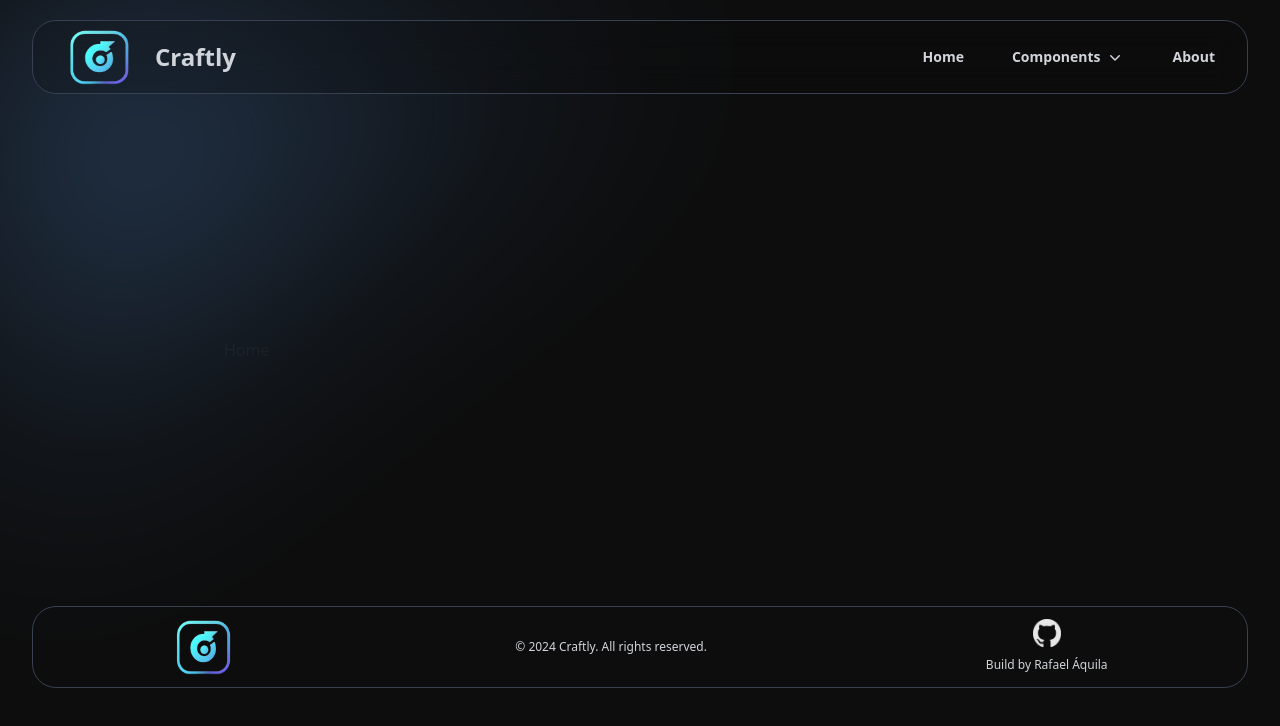
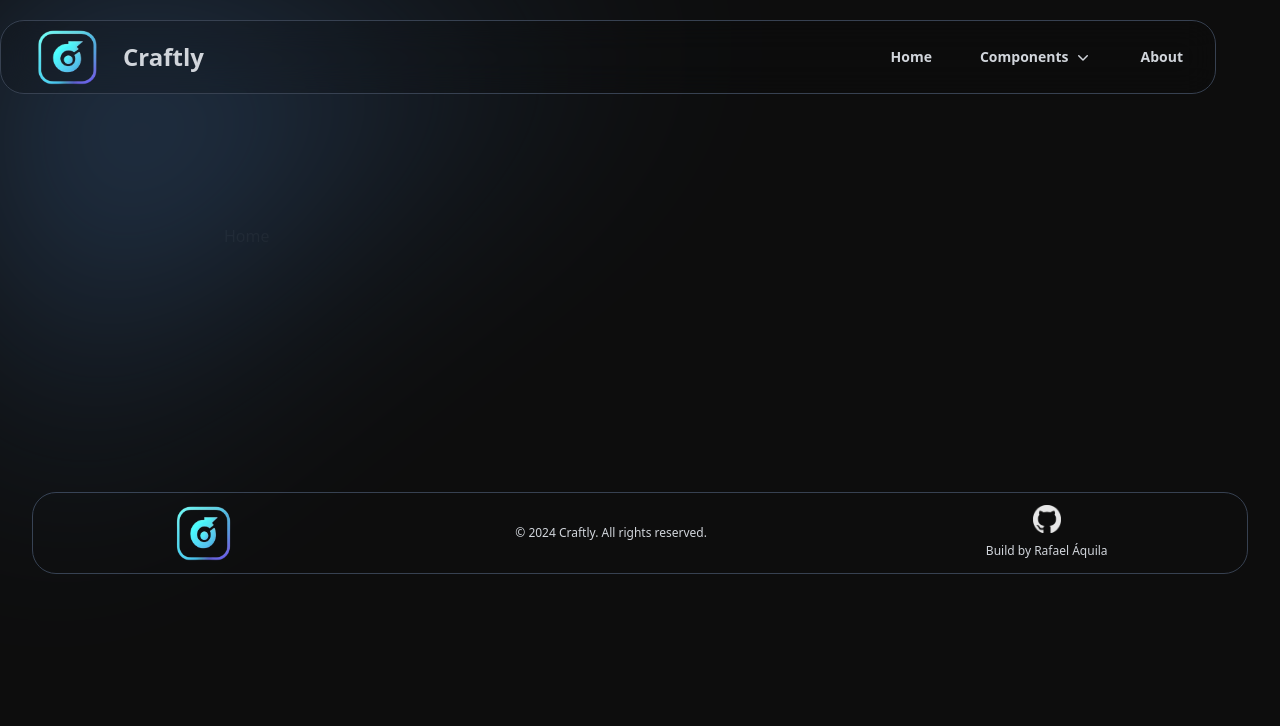
Before and after one commit to rafael-bit/craftly, a Next.js app: page / in a window 1280 px wide. Shown: the top 726 px of the page. Built offline with nearby package versions, Linux system fonts and the light colour scheme.

Commit message:
feat: header constants

```diff
--- a/app/components/Header.tsx
+++ b/app/components/Header.tsx
@@ -13,29 +13,13 @@ import {
 	PopoverPanel,
 } from '@headlessui/react'
 import {
-	ArrowPathIcon,
 	Bars3Icon,
-	ChartPieIcon,
-	CursorArrowRaysIcon,
-	FingerPrintIcon,
-	SquaresPlusIcon,
 	XMarkIcon,
 } from '@heroicons/react/24/outline'
-import { ChevronDownIcon, PhoneIcon, PlayCircleIcon } from '@heroicons/react/20/solid'
+import { ChevronDownIcon } from '@heroicons/react/20/solid'
 import Image from 'next/image'
 import Link from 'next/link'
-
-const products = [
-	{ name: 'Header', description: 'Get a better understanding of your traffic', href: '#', icon: ChartPieIcon },
-	{ name: 'Aside', description: 'Speak directly to your customers', href: '#', icon: CursorArrowRaysIcon },
-	{ name: 'Form', description: 'Your customers’ data will be safe and secure', href: '#', icon: FingerPrintIcon },
-	{ name: 'Button', description: 'Connect with third-party tools', href: '#', icon: SquaresPlusIcon },
-	{ name: 'Footer', description: 'Build strategic funnels that will convert', href: '#', icon: ArrowPathIcon },
-]
-const callsToAction = [
-	{ name: 'Watch demo', href: '#', icon: PlayCircleIcon },
-	{ name: 'About Us', href: '#', icon: PhoneIcon },
-]
+import { products, callsToAction } from '@/constants/header'
 
 export default function Header() {
 	const [mobileMenuOpen, setMobileMenuOpen] = useState(false)
@@ -46,7 +30,7 @@ export default function Header() {
 	}, []);
 
 	return (
-		<header className="bg-primary bg-opacity-20 backdrop-blur-lg w-[95%] border border-gray-700 mx-auto rounded-3xl m-5">
+		<header className="fixed bg-primary bg-opacity-20 backdrop-blur-lg w-[95%] border border-gray-700 mx-auto rounded-3xl m-5">
 			<nav aria-label="Header" className="mx-auto flex max-w-7xl items-center justify-between p-1 lg:px-8">
 				<div className={`flex lg:flex-1 transition-transform duration-1000 ${isVisible ? 'opacity-100 translate-y-0' : 'opacity-0 translate-y-5'}`}>
 					<Link href="#" className="-m-1.5 p-1.5 flex items-center gap-5">
@@ -125,8 +109,8 @@ export default function Header() {
 				</PopoverGroup>
 			</nav>
 			<Dialog open={mobileMenuOpen} onClose={setMobileMenuOpen} className="lg:hidden">
-				<div className="fixed inset-0 z-10" />
-				<DialogPanel className="fixed inset-y-0 right-0 z-10 w-full overflow-y-auto bg-white px-6 py-6 sm:max-w-sm sm:ring-1 sm:ring-gray-900/10">
+				<div className="inset-0 z-10" />
+				<DialogPanel className="inset-y-0 right-0 z-10 w-full overflow-y-auto bg-white px-6 py-6 sm:max-w-sm sm:ring-1 sm:ring-gray-900/10">
 					<div className="flex items-center justify-between">
 						<a href="#" className="-m-1.5 p-1.5">
 							<span className="sr-only">Craftly</span>
--- a/constants/header.ts
+++ b/constants/header.ts
@@ -0,0 +1,21 @@
+import { PhoneIcon, PlayCircleIcon } from '@heroicons/react/20/solid'
+import {
+	ArrowPathIcon,
+	ChartPieIcon,
+	CursorArrowRaysIcon,
+	FingerPrintIcon,
+	SquaresPlusIcon,
+} from '@heroicons/react/24/outline'
+
+export const products = [
+	{ name: 'Header', description: 'Get a better understanding of your traffic', href: '#', icon: ChartPieIcon },
+	{ name: 'Aside', description: 'Speak directly to your customers', href: '#', icon: CursorArrowRaysIcon },
+	{ name: 'Form', description: 'Your customers’ data will be safe and secure', href: '#', icon: FingerPrintIcon },
+	{ name: 'Button', description: 'Connect with third-party tools', href: '#', icon: SquaresPlusIcon },
+	{ name: 'Footer', description: 'Build strategic funnels that will convert', href: '#', icon: ArrowPathIcon },
+]
+
+export const callsToAction = [
+	{ name: 'Watch demo', href: '#', icon: PlayCircleIcon },
+	{ name: 'About Us', href: '#', icon: PhoneIcon },
+]
```
